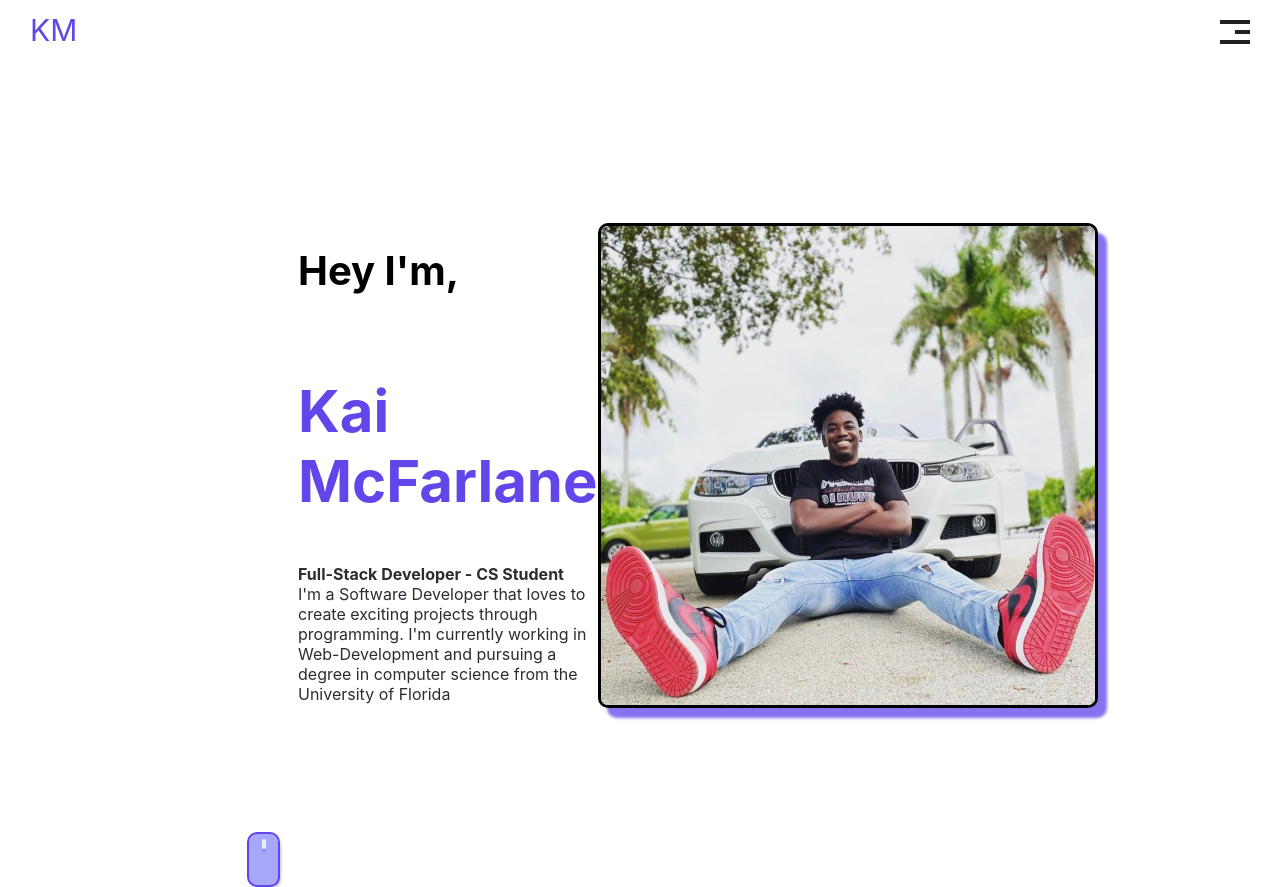
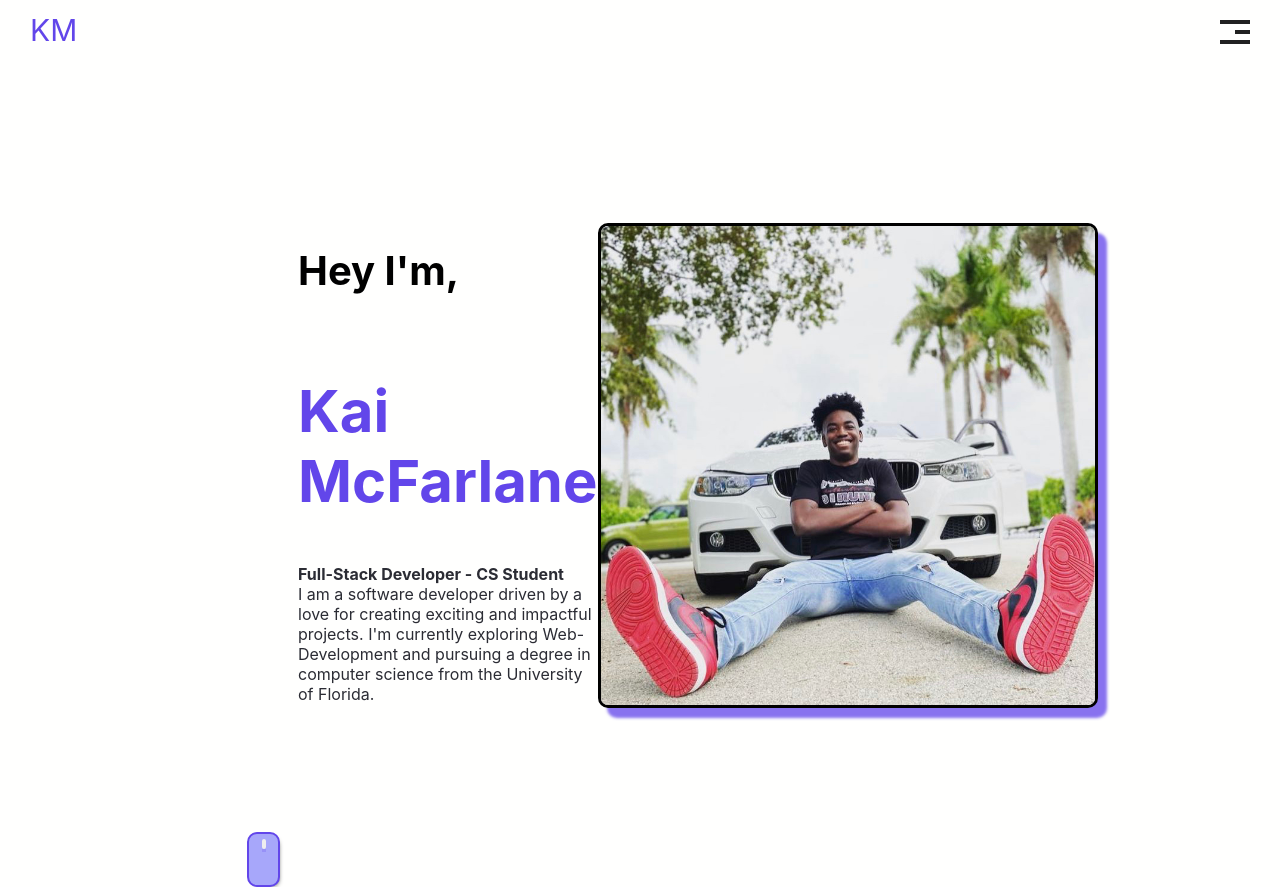
Before and after one commit to kaimcfarlane/portfolio_website_km, a React (Create React App) app in the folder portfolio_website_km/: page / in a window 1280 px wide. Shown: the top 887 px of the page. Built offline with nearby package versions, Linux system fonts and the light colour scheme; the HTML template or start-up script is replaced by a standard one.

Commit message:
Changed summary landing page text.

```diff
--- a/portfolio_website_km/src/Welcome.js
+++ b/portfolio_website_km/src/Welcome.js
@@ -11,7 +11,8 @@ export default function Welcome() {
         <h2 id={styles.subtitle}>Hey I'm,</h2>
         <h1 id={styles.title}>Kai McFarlane</h1>
         <p2 id={styles.paragraph1}>Full-Stack Developer - CS Student</p2>
-        <p1 id={styles.paragraph2}>I'm a Software Developer that loves to create exciting projects through programming. I'm currently working in Web-Development and pursuing a degree in computer science from the University of Florida</p1>
+        <p1 id={styles.paragraph2}>I am a software developer driven by a love for creating exciting and impactful projects. I'm currently exploring Web-Development and pursuing a degree in computer science from the University of Florida.</p1>
+        {/* I'm a Software Developer that loves to create exciting projects through code. */}
     </div>
     <div>
         <img id={styles.profilePic} alt='Logo' src={imageC}></img>
```
Also changed, not shown: portfolio_website_km/src/Header.js (+1 -13 lines).
